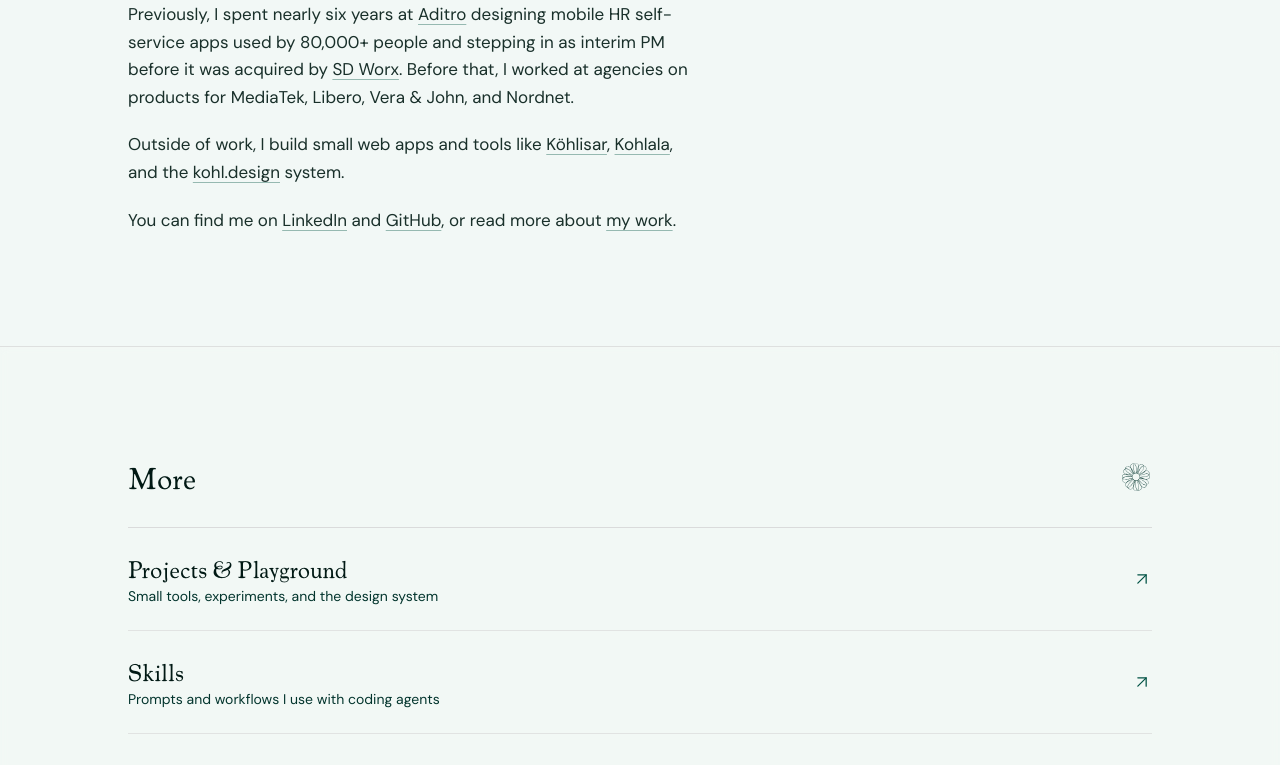
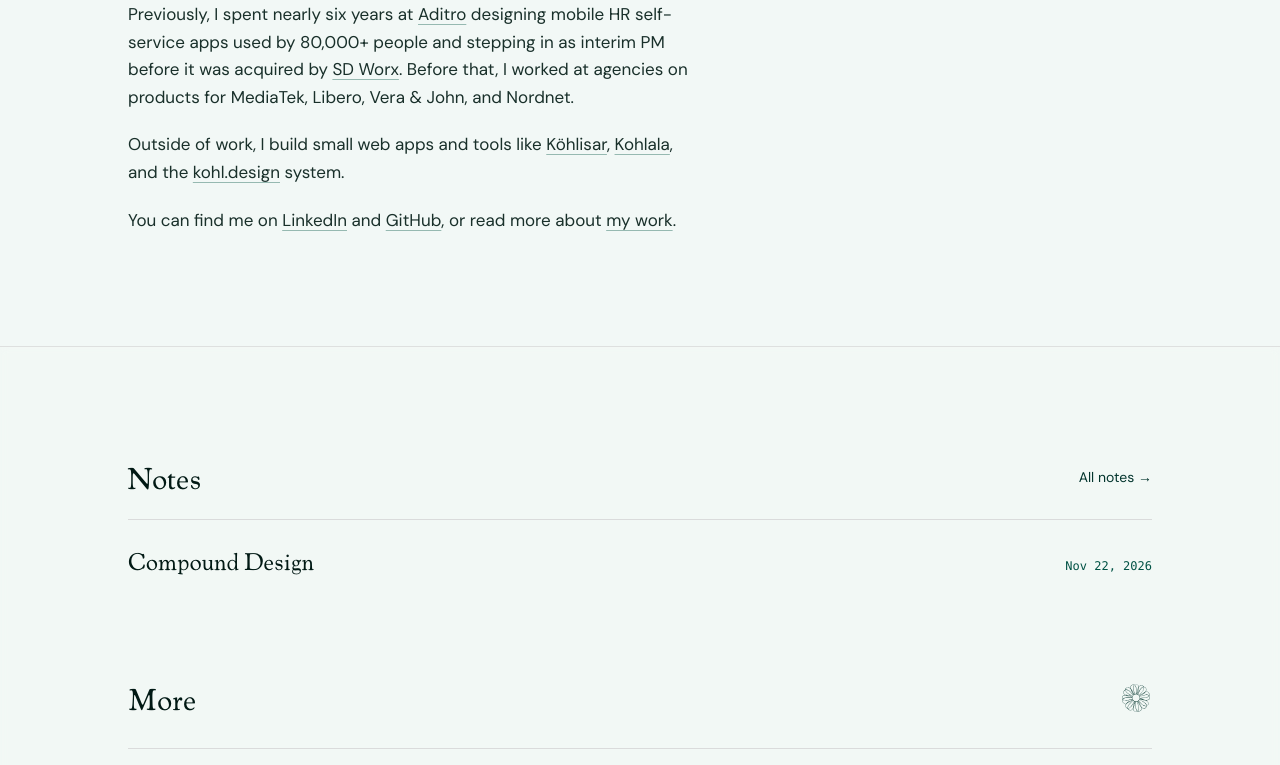
Before and after one commit to bergets/kohl-design, a Next.js app: page / in a window 1280 px wide. Shown: the part 1119-1884 px from the top of the page. Built offline with nearby package versions, Linux system fonts and the light colour scheme.

Commit message:
feat(home): add Notes section listing Compound Design with date and title

```diff
--- a/app/page.tsx
+++ b/app/page.tsx
@@ -35,6 +35,14 @@ const DIRECTORY_CHAPTERS: ChapterItem[] = [
     title: "About",
     subtitle: "Who I am, what I use, and how this site is built",
     href: "/about",
+  },
+];
+
+const HOME_NOTES = [
+  {
+    title: "Compound Design",
+    date: "Nov 22, 2026",
+    href: "/notes/compound-design",
   },
 ];
 
@@ -220,8 +228,41 @@ export default function Home() {
       */}
       <section
         id="realms"
-        className="w-full py-20 sm:py-28 px-6 sm:px-8 md:px-12 lg:px-14 bg-pine-50/20 dark:bg-[#011612]/30 backdrop-blur-xs border-t border-border/70 dark:border-pine-400/20"
+        className="w-full py-20 sm:py-28 px-6 sm:px-8 md:px-12 lg:px-14 bg-pine-50/20 dark:bg-[#011612]/30 backdrop-blur-xs border-t border-border/70 dark:border-pine-400/20 space-y-16 sm:space-y-20"
       >
+        <div className="w-full max-w-5xl mx-auto space-y-6">
+          <div className="flex items-center justify-between">
+            <h3 className={`${cooper.className} text-2xl sm:text-3xl font-normal text-pine-900 dark:text-white`}>
+              Notes
+            </h3>
+
+            <Link
+              href="/notes"
+              className="text-xs sm:text-sm font-medium text-pine-700 dark:text-[#8AD0BE] hover:text-primary dark:hover:text-white transition-colors"
+            >
+              All notes →
+            </Link>
+          </div>
+
+          <div className="border-t border-border/80 dark:border-pine-500/30 divide-y divide-border/60 dark:divide-pine-500/20">
+            {HOME_NOTES.map((note) => (
+              <Link
+                key={note.href}
+                href={note.href}
+                className="group flex items-baseline justify-between py-5 sm:py-6 gap-4 hover:pl-2 transition-all duration-200"
+              >
+                <h4 className={`${cooper.className} text-xl sm:text-2xl font-normal text-pine-900 dark:text-white group-hover:text-primary dark:group-hover:text-pine-200 transition-colors`}>
+                  {note.title}
+                </h4>
+
+                <span className="shrink-0 font-mono text-xs text-pine-600 dark:text-[#8AD0BE]">
+                  {note.date}
+                </span>
+              </Link>
+            ))}
+          </div>
+        </div>
+
         <div className="w-full max-w-5xl mx-auto space-y-8">
           <div className="flex items-center justify-between">
             <h3 className={`${cooper.className} text-2xl sm:text-3xl font-normal text-pine-900 dark:text-white`}>
```
